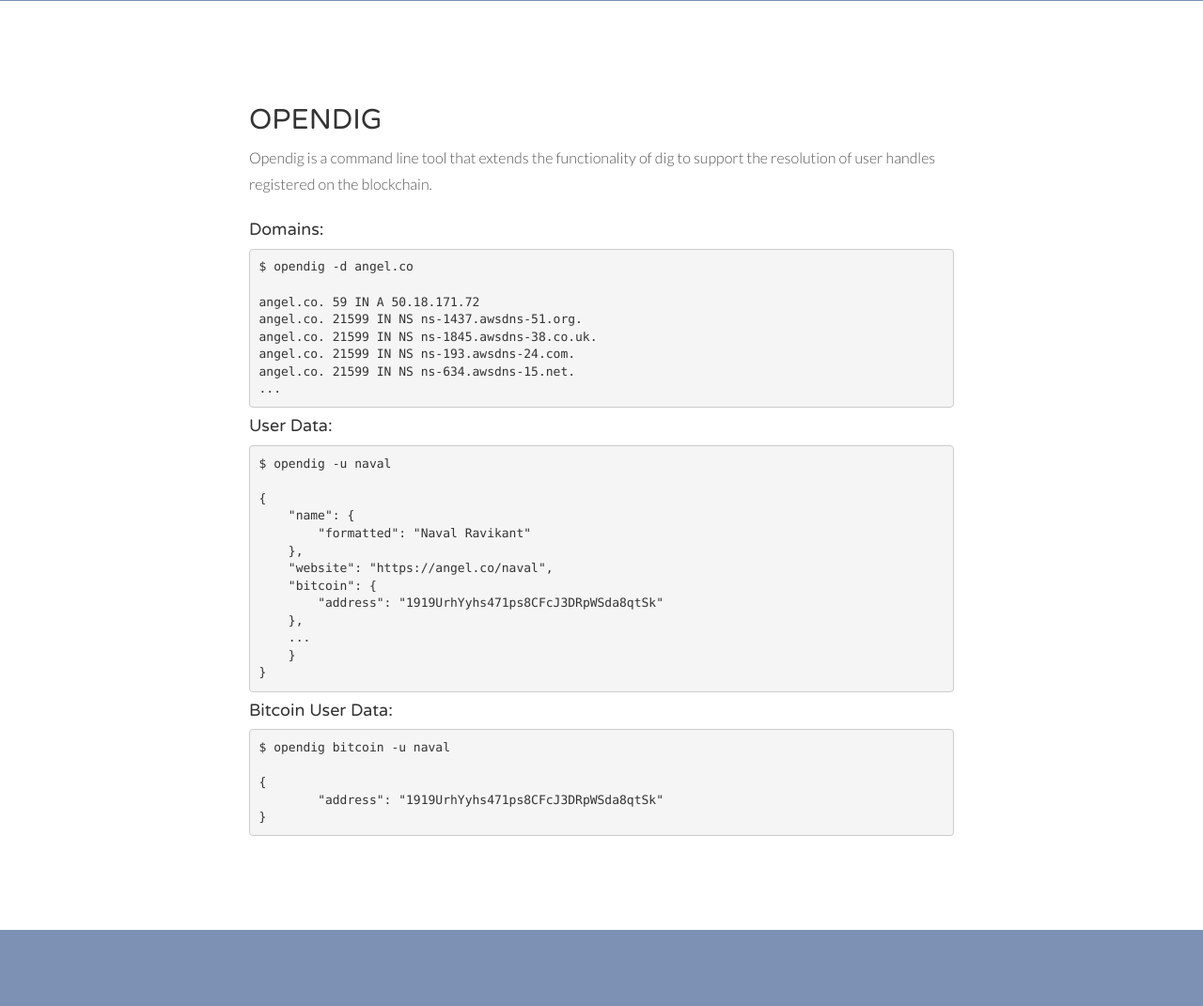
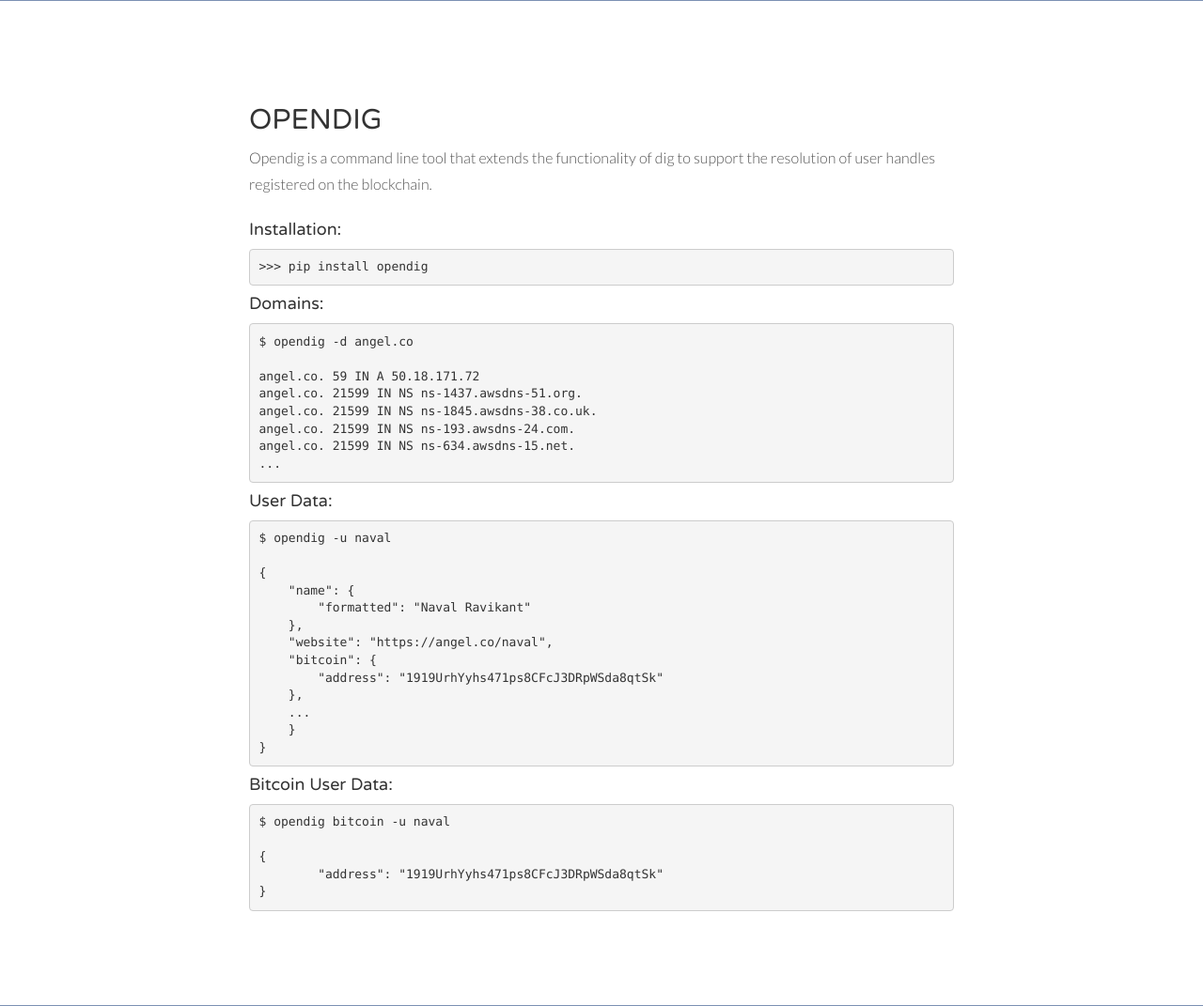
Before and after one commit to sebasmagri/opennamesystem.org, a Flask app: page / in a window 1280 px wide. Shown: the part 1182-2253 px from the top of the page at 94% size. Run offline with Flask 2, Linux system fonts and the light colour scheme; some libraries are stand-ins or nearby versions.

Commit message:
add in installation instructions

```diff
--- a/templates/index.html
+++ b/templates/index.html
@@ -109,6 +109,11 @@
           <p>
             Opendig is a command line tool that extends the functionality of dig to support the resolution of user handles registered on the blockchain.
           </p>
+
+          <h4>Installation:</h4>
+
+          <pre><code class="language-css">>>> pip install opendig
+</code></pre>
 
 <h4>Domains:</h4>
 <pre><code class="language-css">$ opendig -d angel.co
```
